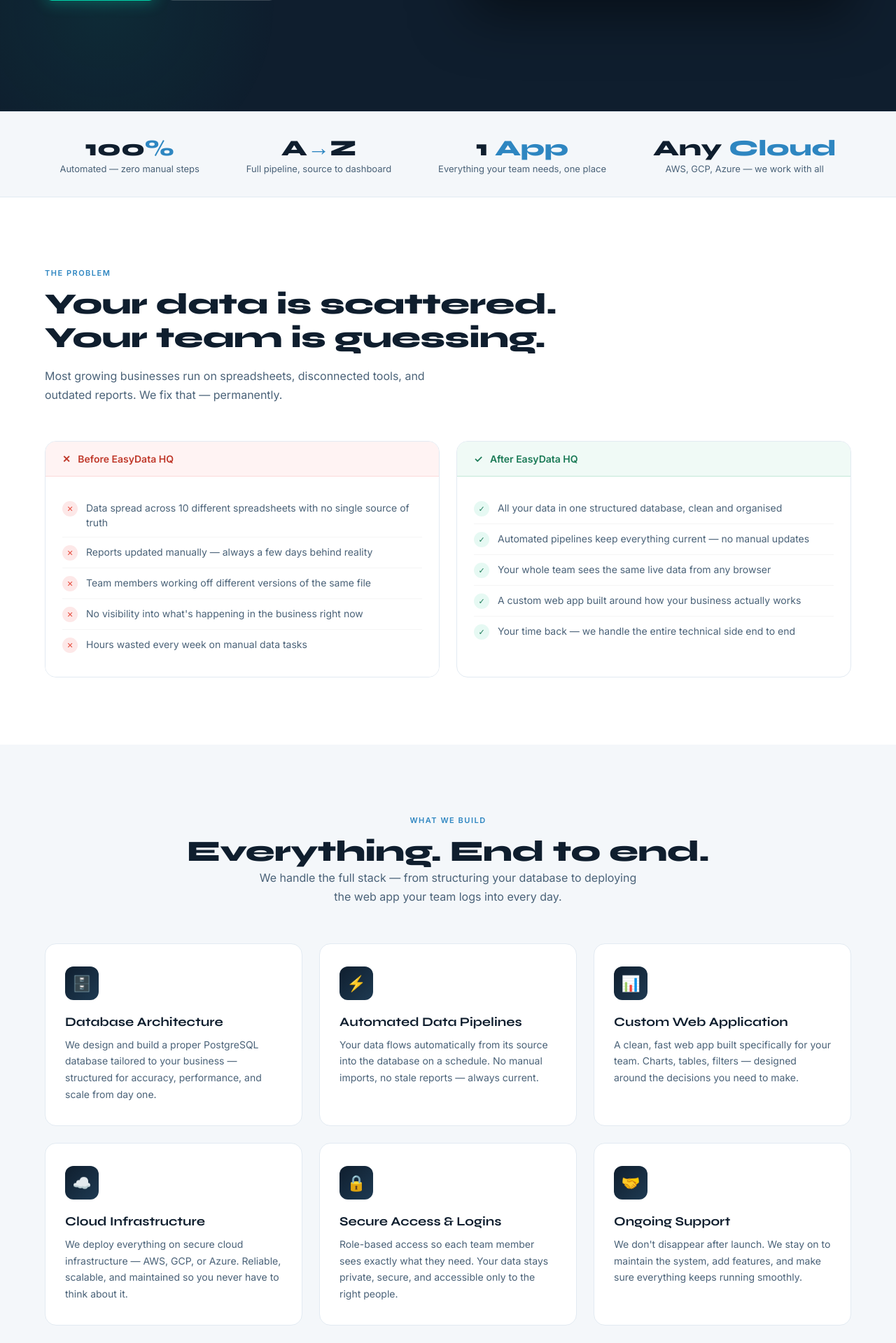
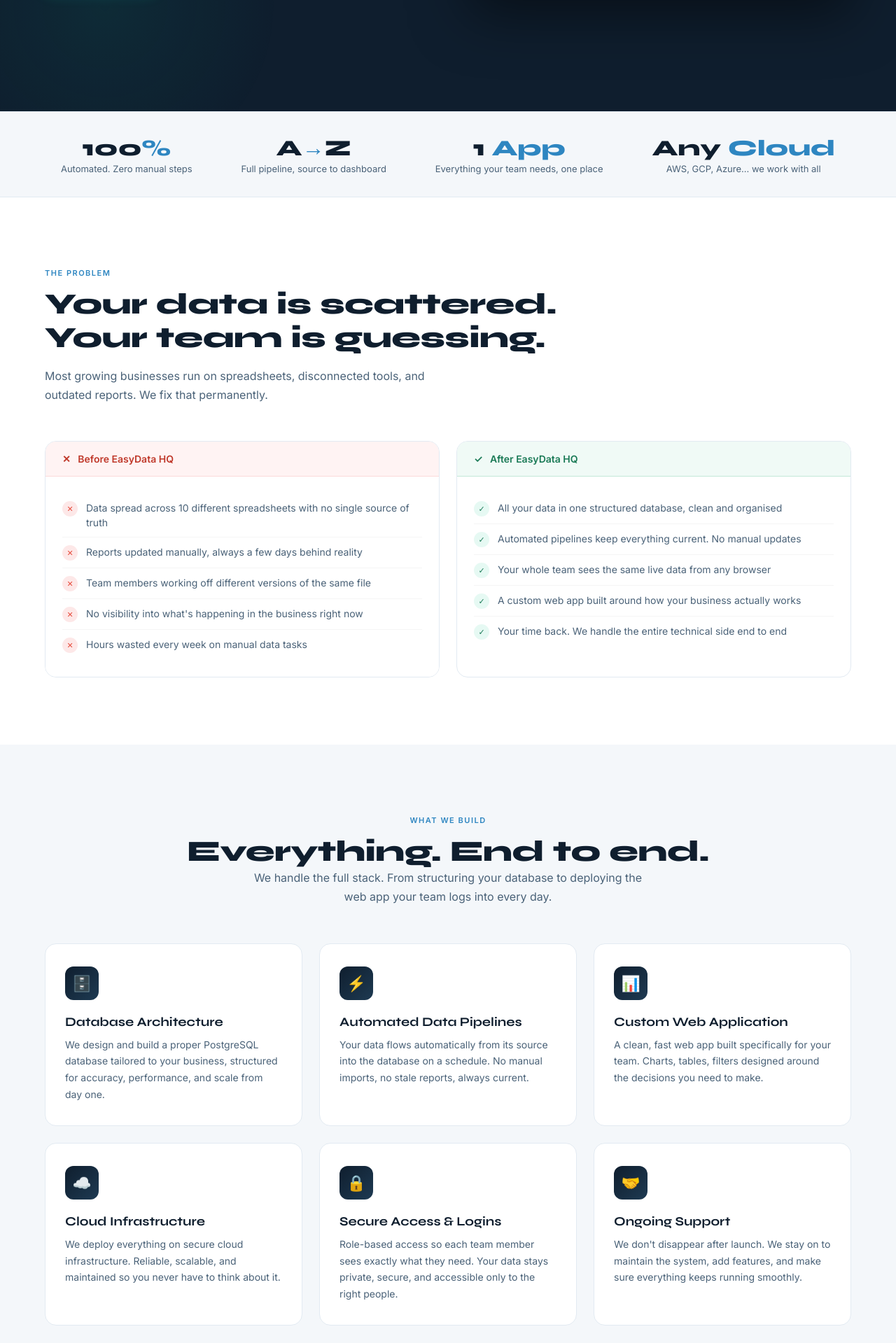
Before and after one commit to Mjawwad7/weather-app, a Flask app: page / in a window 1280 px wide. Shown: the part 641-2560 px from the top of the page at 70% size. Run offline with Flask 3, Linux system fonts and the light colour scheme; data that the repository does not hold is empty; some libraries are stand-ins or nearby versions.

Commit message:
Refine text for clarity and conciseness in landing page

```diff
--- a/templates/landing.html
+++ b/templates/landing.html
@@ -902,7 +902,7 @@
     <div class="hero-content">
       <div class="hero-badge">Now accepting new clients</div>
       <h1>Your data.<br><em>One place.</em><br>Always live.</h1>
-      <p>We take your business data, build a proper database behind it, and deliver a clean web application where you and your team can see everything — updated automatically, no spreadsheets required.</p>
+      <p>We take your business data, build a proper database behind it, and deliver a clean web application where you and your team can see everything updated automatically.</p>
       <div class="hero-buttons">
         <a href="#contact" class="btn-primary">Get In Touch →</a>
         <a href="#demo" class="btn-secondary">See Live Demo</a>
@@ -977,7 +977,7 @@
   <div class="stats-inner">
     <div class="stat-item fade-up">
       <div class="num">100<span>%</span></div>
-      <div class="desc">Automated — zero manual steps</div>
+      <div class="desc">Automated. Zero manual steps</div>
     </div>
     <div class="stat-item fade-up">
       <div class="num">A<span>→</span>Z</div>
@@ -989,7 +989,7 @@
     </div>
     <div class="stat-item fade-up">
       <div class="num">Any<span> Cloud</span></div>
-      <div class="desc">AWS, GCP, Azure — we work with all</div>
+      <div class="desc">AWS, GCP, Azure... we work with all</div>
     </div>
   </div>
 </div>
@@ -1000,7 +1000,7 @@
     <div class="fade-up">
       <span class="section-tag">The Problem</span>
       <h2 class="section-title">Your data is scattered.<br>Your team is guessing.</h2>
-      <p class="section-sub">Most growing businesses run on spreadsheets, disconnected tools, and outdated reports. We fix that — permanently.</p>
+      <p class="section-sub">Most growing businesses run on spreadsheets, disconnected tools, and outdated reports. We fix that permanently.</p>
     </div>
 
     <div class="before-after">
@@ -1013,7 +1013,7 @@
           </div>
           <div class="ba-item">
             <div class="ba-icon x">✕</div>
-            <span>Reports updated manually — always a few days behind reality</span>
+            <span>Reports updated manually, always a few days behind reality</span>
           </div>
           <div class="ba-item">
             <div class="ba-icon x">✕</div>
@@ -1039,7 +1039,7 @@
           </div>
           <div class="ba-item">
             <div class="ba-icon check">✓</div>
-            <span>Automated pipelines keep everything current — no manual updates</span>
+            <span>Automated pipelines keep everything current. No manual updates</span>
           </div>
           <div class="ba-item">
             <div class="ba-icon check">✓</div>
@@ -1051,7 +1051,7 @@
           </div>
           <div class="ba-item">
             <div class="ba-icon check">✓</div>
-            <span>Your time back — we handle the entire technical side end to end</span>
+            <span>Your time back. We handle the entire technical side end to end</span>
           </div>
         </div>
       </div>
@@ -1065,29 +1065,29 @@
     <div class="fade-up" style="text-align:center">
       <span class="section-tag">What We Build</span>
       <h2 class="section-title" style="margin:0 auto">Everything. End to end.</h2>
-      <p class="section-sub" style="margin:0 auto;text-align:center">We handle the full stack — from structuring your database to deploying the web app your team logs into every day.</p>
+      <p class="section-sub" style="margin:0 auto;text-align:center">We handle the full stack. From structuring your database to deploying the web app your team logs into every day.</p>
     </div>
 
     <div class="features-grid">
       <div class="feature-card fade-up">
         <div class="feature-icon">🗄️</div>
         <h3>Database Architecture</h3>
-        <p>We design and build a proper PostgreSQL database tailored to your business — structured for accuracy, performance, and scale from day one.</p>
+        <p>We design and build a proper PostgreSQL database tailored to your business, structured for accuracy, performance, and scale from day one.</p>
       </div>
       <div class="feature-card fade-up">
         <div class="feature-icon">⚡</div>
         <h3>Automated Data Pipelines</h3>
-        <p>Your data flows automatically from its source into the database on a schedule. No manual imports, no stale reports — always current.</p>
+        <p>Your data flows automatically from its source into the database on a schedule. No manual imports, no stale reports, always current.</p>
       </div>
       <div class="feature-card fade-up">
         <div class="feature-icon">📊</div>
         <h3>Custom Web Application</h3>
-        <p>A clean, fast web app built specifically for your team. Charts, tables, filters — designed around the decisions you need to make.</p>
+        <p>A clean, fast web app built specifically for your team. Charts, tables, filters designed around the decisions you need to make.</p>
       </div>
       <div class="feature-card fade-up">
         <div class="feature-icon">☁️</div>
         <h3>Cloud Infrastructure</h3>
-        <p>We deploy everything on secure cloud infrastructure — AWS, GCP, or Azure. Reliable, scalable, and maintained so you never have to think about it.</p>
+        <p>We deploy everything on secure cloud infrastructure. Reliable, scalable, and maintained so you never have to think about it.</p>
       </div>
       <div class="feature-card fade-up">
         <div class="feature-icon">🔒</div>
@@ -1109,14 +1109,14 @@
     <div class="fade-up" style="text-align:center">
       <span class="section-tag">How It Works</span>
       <h2 class="section-title" style="margin:0 auto">Up and running in days,<br>not months.</h2>
-      <p class="section-sub" style="margin:0 auto;text-align:center">We handle the heavy lifting. You just tell us what you need — we take it from there.</p>
+      <p class="section-sub" style="margin:0 auto;text-align:center">We handle the heavy lifting. You just tell us what you need, we take it from there.</p>
     </div>
 
     <div class="steps">
       <div class="step fade-up">
         <div class="step-num">1</div>
         <h3>Tell Us About Your Data</h3>
-        <p>You share your data sources — spreadsheets, existing software, APIs, or databases. We assess the situation and design a solution around your exact needs.</p>
+        <p>You share your data sources spreadsheets, existing software, APIs, or databases. We assess the situation and design a solution around your exact needs.</p>
       </div>
       <div class="step fade-up">
         <div class="step-num">2</div>
@@ -1137,12 +1137,12 @@
   <div class="demo-inner">
     <span class="section-tag">Live Demo</span>
     <h2 class="section-title">See it in action.</h2>
-    <p class="section-sub">This is a real, fully automated pipeline we built — live weather data pulled daily from an API, transformed, stored in a cloud database, and displayed here. Built end to end, zero manual steps.</p>
+    <p class="section-sub">This is a real, fully automated pipeline we built live weather data pulled daily from an API, transformed, stored in a cloud database, and displayed here. Built end to end, zero manual steps.</p>
 
     <div class="demo-frame fade-up">
       <div class="demo-bar">
         <div class="demo-dots"><span></span><span></span><span></span></div>
-        <div class="demo-url-bar">https://easydatahq.com/dashboard — Live Weather Pipeline Demo</div>
+        <div class="demo-url-bar">https://easydatahq.com/dashboard. Live Weather Pipeline Demo</div>
       </div>
       <iframe
         src="/dashboard"
@@ -1162,7 +1162,7 @@
       <div class="contact-info fade-up">
         <span class="section-tag">Get In Touch</span>
         <h2 class="section-title">Let's talk about<br>your data.</h2>
-        <p>Tell us what you're working with — whether it's messy spreadsheets, a system that doesn't talk to another, or data you can't easily see. We'll come back with a clear plan.</p>
+        <p>Tell us what you're working with. Whether it's messy spreadsheets, a system that doesn't talk to another, or data you can't easily see. We'll come back with a clear plan.</p>
         <div class="contact-detail">
           <div class="icon">📧</div>
           <span>jawwad.agr@gmail.com</span>
@@ -1173,7 +1173,7 @@
         </div>
         <div class="contact-detail">
           <div class="icon">📍</div>
-          <span>Boston, MA — Working with clients worldwide</span>
+          <span>Working with clients worldwide</span>
         </div>
       </div>
 
```
